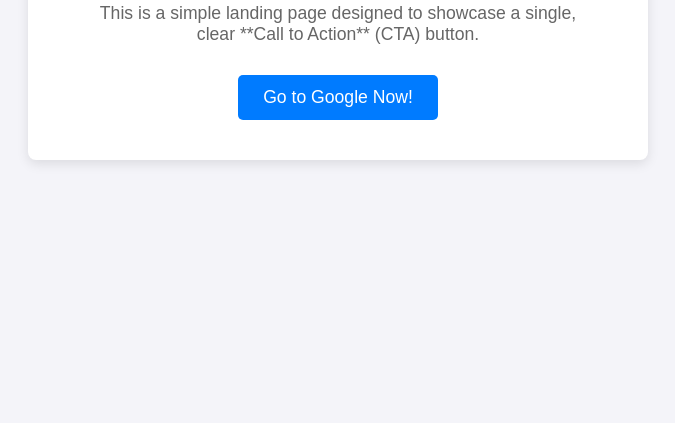
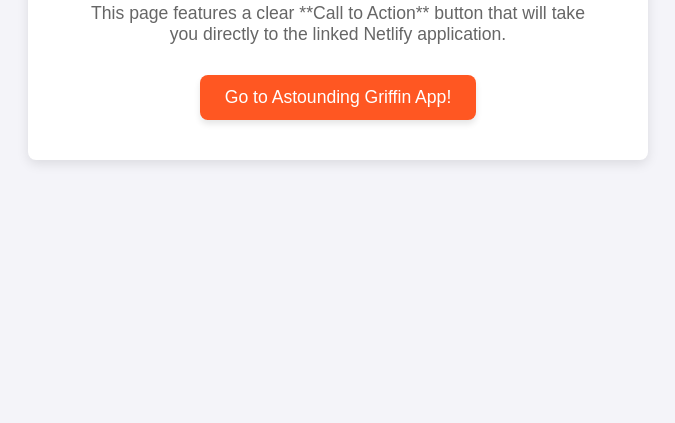
Before and after one commit to moderntechzone0812-spec/sample_1, a plain HTML site: page index.html in a window 1280 px wide. Shown: the part 377-800 px from the top of the page, without its empty margins (302-977 px from the left). Drawn offline with Linux system fonts and the light colour scheme.

Commit message:
Update index.html

```diff
--- a/index.html
+++ b/index.html
@@ -42,16 +42,18 @@
             padding: 12px 25px;
             font-size: 1.1em;
             color: #ffffff;
-            background-color: #007bff; /* Primary action color (Blue) */
+            background-color: #ff5722; /* Changed color to orange for visual change */
             border: none;
-            border-radius: 5px;
+            border-radius: 8px; /* Slightly more rounded */
             text-decoration: none;
             cursor: pointer;
-            transition: background-color 0.3s ease;
+            transition: background-color 0.3s ease, transform 0.1s;
+            box-shadow: 0 4px 6px rgba(0, 0, 0, 0.1);
         }
 
         .cta-button:hover {
-            background-color: #0056b3; /* Darker blue on hover */
+            background-color: #e64a19; /* Darker orange on hover */
+            transform: translateY(-1px);
         }
     </style>
 </head>
@@ -59,16 +61,18 @@
 
     <div class="container">
         <h1>Welcome to Our Page</h1>
-        <p>This is a simple landing page designed to showcase a single, clear **Call to Action** (CTA) button.</p>
+        <p>This page features a clear **Call to Action** button that will take you directly to the linked Netlify application.</p>
 
-        <button class="cta-button" onclick="https://astounding-griffin-b49179.netlify.app">
-            Go to Google Now!
+        <!-- The Call to Action Button -->
+        <button class="cta-button" onclick="redirectToNetlify()">
+            Go to Astounding Griffin App!
         </button>
     </div>
 
+    <!-- JavaScript to handle the redirect -->
     <script>
-        function  {
-            // This function changes the browser's current page to Google.com
+        function redirectToNetlify() {
+            // This function changes the browser's current page to the specific Netlify URL.
             window.location.href = "https://astounding-griffin-b49179.netlify.app";
         }
     </script>
```
